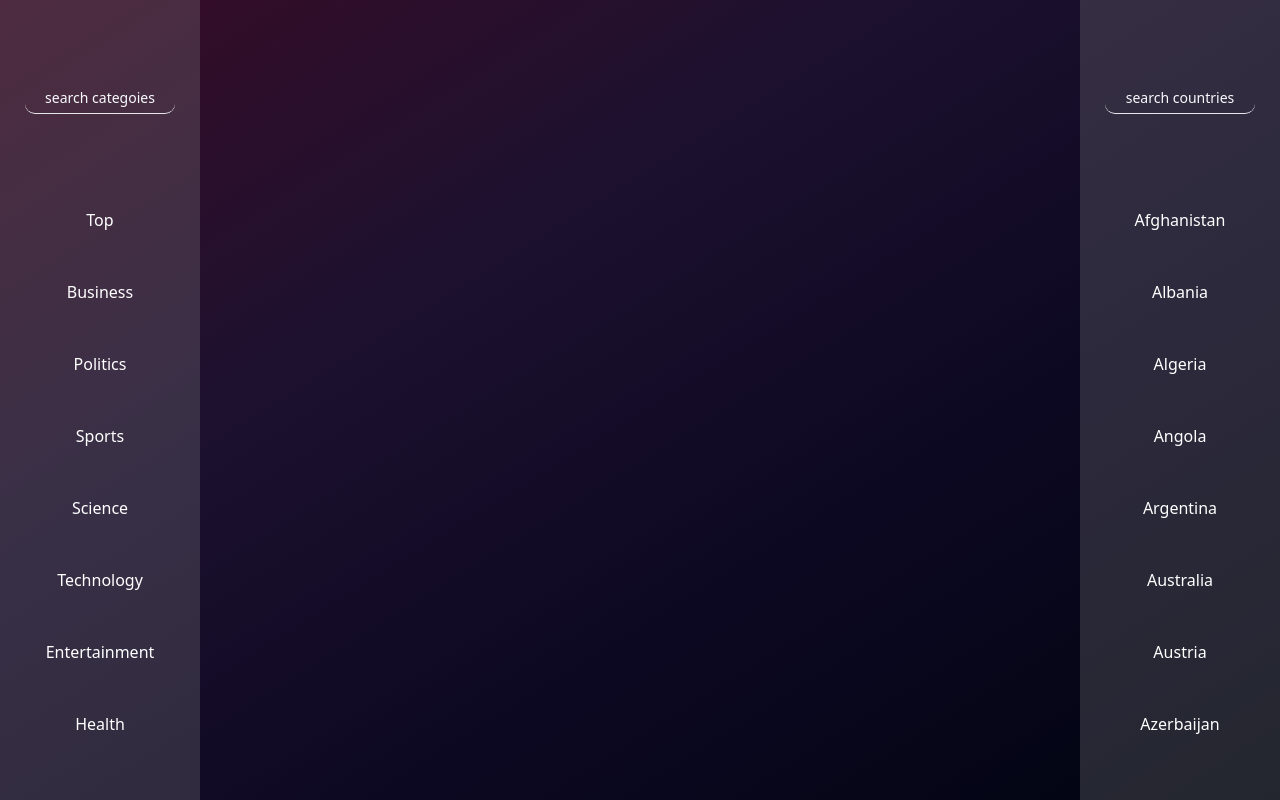
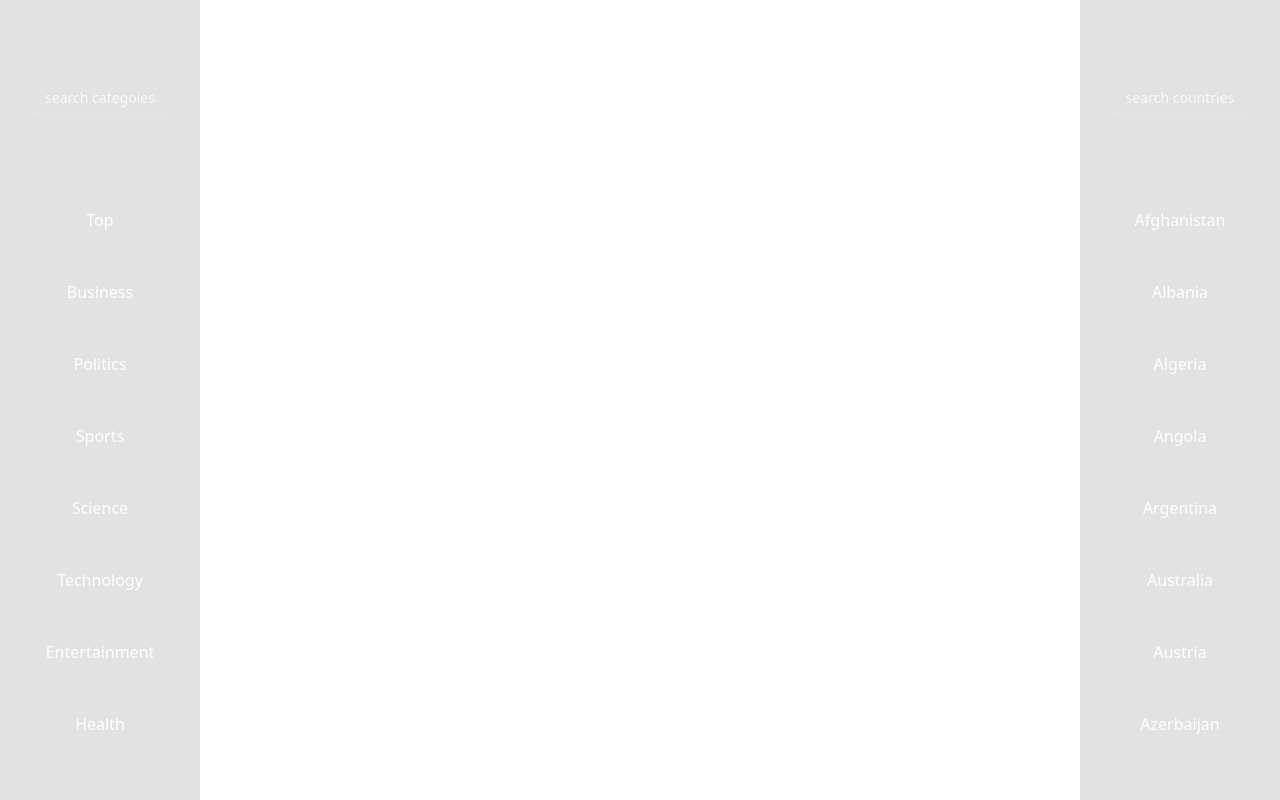
Before and after one commit to hexadivine/news-plus-plus, a React (Vite) app: page / in a window 1280 px wide. Built offline with nearby package versions, Linux system fonts and the light colour scheme.

Commit message:
removed gredient

```diff
--- a/src/App.css
+++ b/src/App.css
@@ -6,6 +6,5 @@
 body {
   width: 100%;
   height: 100vh;
-  background-image: linear-gradient(to bottom right, #390B26, #1D112F, #0C0821, #000410);
   color: white;
 }
```
